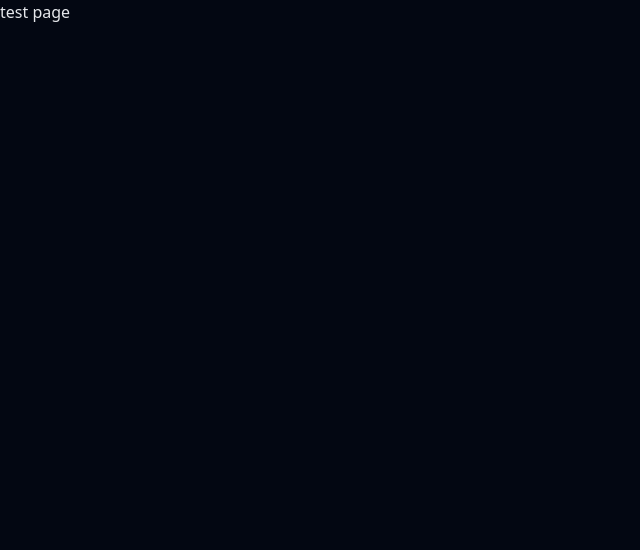
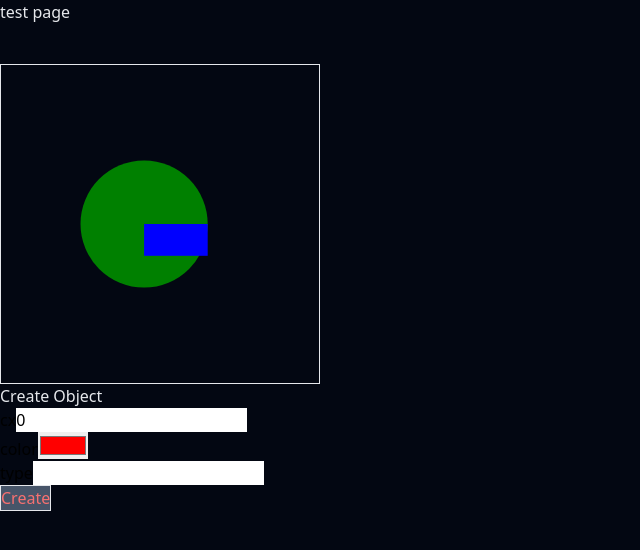
Before and after one commit to webothdo/nuxt-gui, a Nuxt app: page /testPage in a window 1280 px wide. Shown: the top 550 px of the page, without its empty margins (0-640 px from the left). Built offline with nearby package versions, Linux system fonts and the light colour scheme.

Commit message:
Added the fuctionality to dynamically create new svg objects

```diff
--- a/components/SVGBackground.vue
+++ b/components/SVGBackground.vue
@@ -1,12 +1,50 @@
 <script setup>
 
-const rectangleIsActive = ref(false)
+// const rectangleIsActive = ref(false)
 
-const setIsActive = () => {
-    rectangleIsActive.value = true
-    setTimeout(() => {
-        rectangleIsActive.value = false
-    }, 10000)
+// const setIsActive = () => {
+//     rectangleIsActive.value = true
+//     setTimeout(() => {
+//         rectangleIsActive.value = false
+//     }, 10000)
+// }
+
+
+const el = ref([
+    {
+        id: 22,
+        label: 'first',
+        value: 'aja',
+        cx: 45,
+        color: 'green',
+        type: 'circle'
+    },
+    {
+        id: 245,
+        label: 'second',
+        value: 'bulu',
+        cx: 30,
+        color: 'red',
+        type: 'rect'
+    }
+])
+
+function getId() {
+    return Math.floor(Math.random() * 10000)
+}
+
+const objectRef = ref({
+    id: getId(),
+    cx: 30,
+    cy: 50,
+    radius: 45,
+    color: '#FF0000',
+    type: 'circle'
+})
+
+const createObject = () => {
+    el.value.push({ ...objectRef.value })
+    console.log(el.value.length, el.value)
 }
 
 const selection = useSelectionsStore()
@@ -22,7 +60,33 @@ function clickedMe(e) {
 <template>
     <svg width="800" height="500" viewBox="0 0 200 200" xmlns="http://www.w3.org/2000/svg"
         class="border border-gray-700 rounded-xl bg-black">
-        <SVGObjectsRectangle @clickRectangle="clickedMe" />
-        <SVGObjectsCircle @clickCircle="clickedMe" />
+        <template v-for="e in el">
+            <SVGObject :model="e" />
+        </template>
+        <!-- <SVGObjectsRectangle @clickRectangle="clickedMe" />
+        <SVGObjectsCircle @clickCircle="clickedMe" /> -->
     </svg>
+    <div class="text-black">
+        <!-- <div>
+            <label for="cx">cx</label>
+            <input v-model="objectRef.cx" type="number" name="cx" id="">
+        </div>
+        <div>
+            <label for="cy">cy</label>
+            <input v-model="objectRef.cy" type="number" name="cy" id="">
+        </div>
+        <div>
+            <label for="radius">radius</label>
+            <input v-model="objectRef.radius" type="number" name="radius" id="">
+        </div>
+        <div>
+            <label for="color">color</label>
+            <input v-model="objectRef.color" type="color" name="color" id="">
+        </div>
+        <div>
+            <label for="type">type</label>
+            <input v-model="objectRef.type" type="text" name="type" id="">
+        </div> -->
+        <button @click="createObject" class="border bg-slate-600 text-red-400">Create Circle</button>
+    </div>
 </template>
--- /dev/null
+++ b/components/SVGObject.jsx
@@ -0,0 +1,23 @@
+export default defineComponent({
+  props: {
+    model: Object,
+  },
+  render: (props) => {
+    return (
+      <>
+        {props.model.type === "rect" && (
+          <rect
+            width="20"
+            height="10"
+            x={props.model.cx}
+            y="50"
+            fill={props.model.color}
+          />
+        )}
+        {props.model.type === "circle" && (
+          <circle r="20" cx={props.model.cx} cy="50" fill={props.model.color} />
+        )}
+      </>
+    );
+  },
+});
--- a/components/testObject.jsx
+++ b/components/testObject.jsx
@@ -0,0 +1,43 @@
+export default defineComponent({
+  props: {
+    model: Object,
+  },
+  render: (props) => {
+    return (
+      <>
+        {props.model.type === "circle" && (
+          <circle r="20" cx={props.model.cx} cy="50" fill={props.model.color} />
+        )}
+        {props.model.type === "rect" && (
+          <rect width="20" height="10" x="45" y="50" fill="blue" />
+        )}
+      </>
+    );
+  },
+});
+
+// export default defineComponent({
+//     props: {
+//         model: Object
+//     },
+//     render: () => {
+//         return (
+//             <>
+//             {props.model.type === "circle" ? <circle r="20" cx={props.model.cx} cy="50" fill={props.model.color} />}
+//             </>
+//         )
+//     }
+// })
+
+// export default defineComponent({
+//     props: {
+//       message: String
+//     },
+//     render: (props) => {
+//       return (
+//       <div>
+//         { props.message }
+//       </div>
+//       )
+//     }
+//   })
--- a/pages/testPage.vue
+++ b/pages/testPage.vue
@@ -1,5 +1,74 @@
+<script setup lang="jsx">
+import testObject from '~/components/testObject';
+
+const el = ref([
+    {
+        label: 'first',
+        value: 'aja',
+        cx: 45,
+        color: 'green',
+        type: 'circle'
+    },
+    {
+        label: 'second',
+        value: 'bulu',
+        cx: 30,
+        color: 'red',
+        type: 'rect'
+    }
+])
+
+const objectRef = ref({
+    cx: 0,
+    color: '#FF0000',
+    type: ''
+})
+
+const createObject = () => {
+    el.value.push({ ...objectRef.value })
+    console.log(el.value.length, el.value)
+}
+
+
+
+
+function reorder(array, newOrder) {
+    const newArray = [...array] // create a copy of the array
+    const reorderedArray = newOrder.map(index => newArray.splice(index, 1)[0]) // pick elements from the copy based on the new order
+    el.value = reorderedArray
+    console.log(reorderedArray);
+    return reorderedArray
+}
+
+
+
+</script>
+
 <template>
     <div>
         test page
+        <svg viewBox="0 0 100 100" class="mt-10 w-80 h-80 border">
+            <template v-for="e in el">
+                <testObject :model="e" />
+
+            </template>
+
+        </svg>
+        <button @click="reorder(el, [1, 0])">Create Object</button>
+        <div class="text-black">
+            <div>
+                <label for="cx">cx</label>
+                <input v-model="objectRef.cx" type="number" name="cx" id="">
+            </div>
+            <div>
+                <label for="color">color</label>
+                <input v-model="objectRef.color" type="color" name="color" id="">
+            </div>
+            <div>
+                <label for="type">type</label>
+                <input v-model="objectRef.type" type="text" name="type" id="">
+            </div>
+            <button @click="createObject" class="border bg-slate-600 text-red-400">Create</button>
+        </div>
     </div>
 </template>
```
